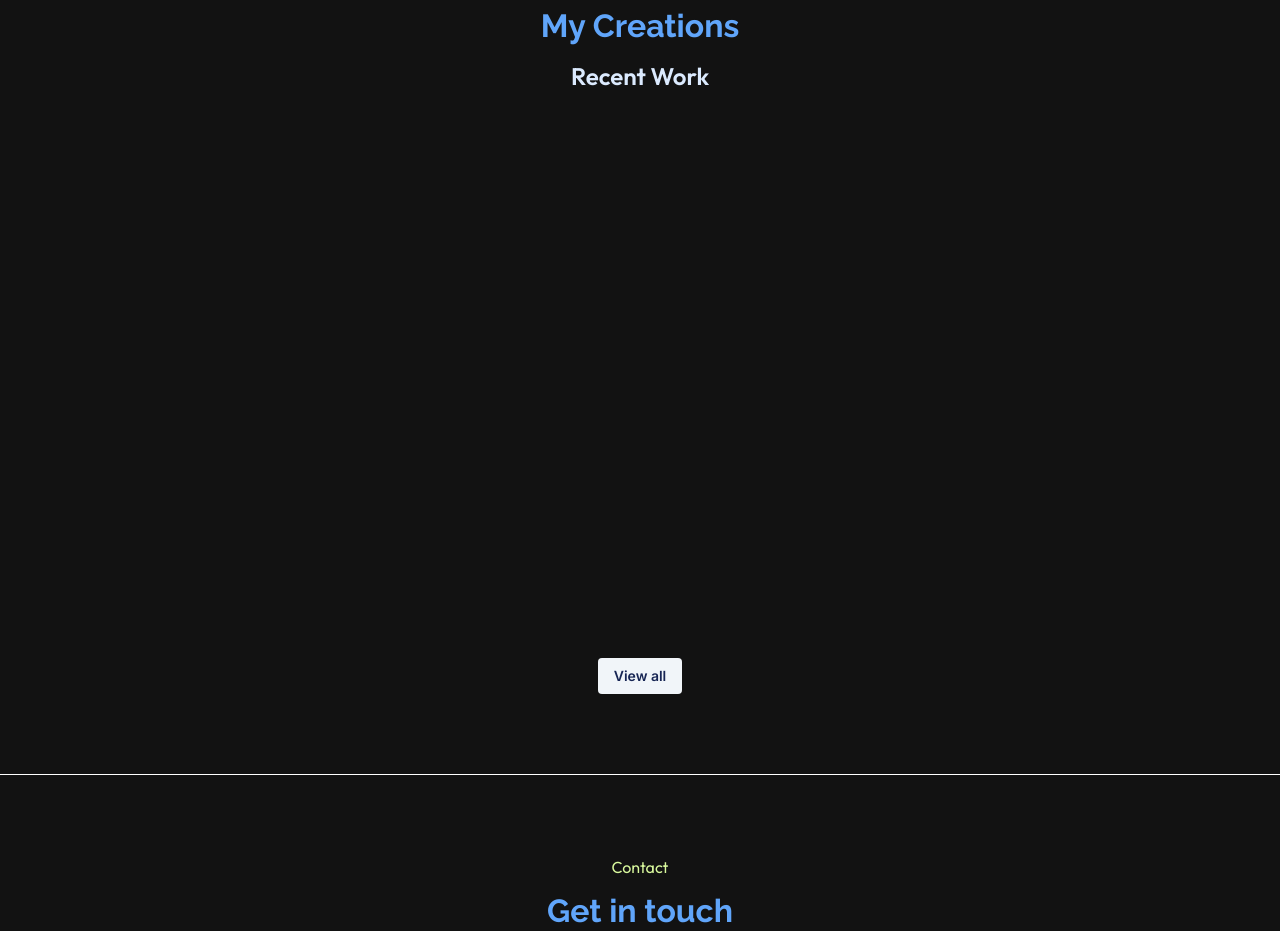
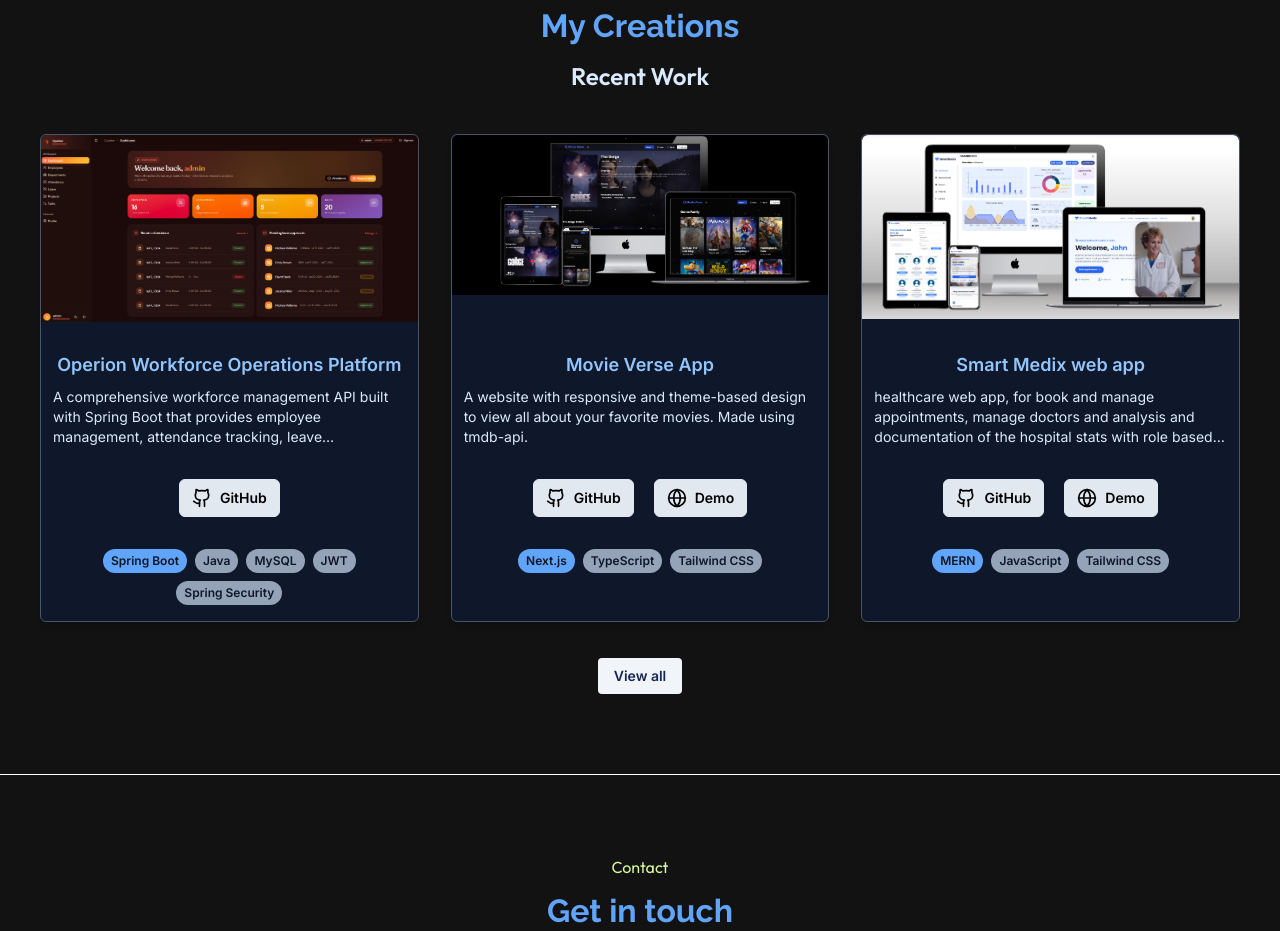
Before and after one commit to thathsaraDinu/portfolio-nextjs, a Next.js app: page / in a window 1280 px wide. Shown: the part 3460-4391 px from the top of the page. Built offline with nearby package versions, Linux system fonts and the light colour scheme.

Commit message:
fix projects section

```diff
--- a/src/components/projects.tsx
+++ b/src/components/projects.tsx
@@ -135,6 +135,7 @@ const Projects: React.FC = () => {
                   custom={index}
                   viewport={{ once: true }}
                   initial="initial"
+                  whileInView="animate"
                   className="dark:bg-slate-900 bg-slate-200 group border dark:border-slate-600 border-slate-400 relative col-span-1 dark:text-blue-100 text-blue-950 rounded-md shadow-md z-10 overflow-hidden"
                 >
                   <div className="overflow-hidden h-[200px] w-full">
```
